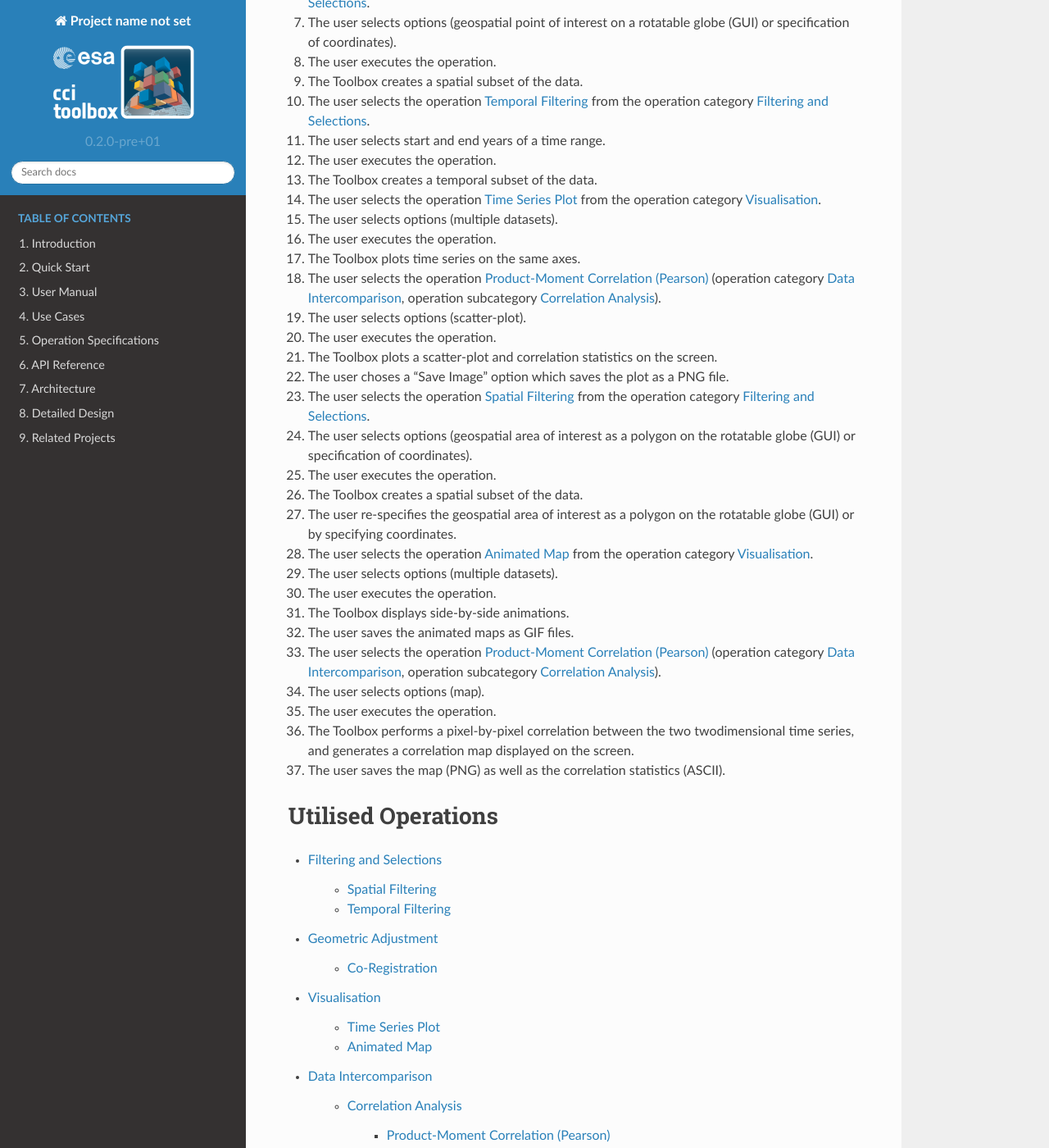
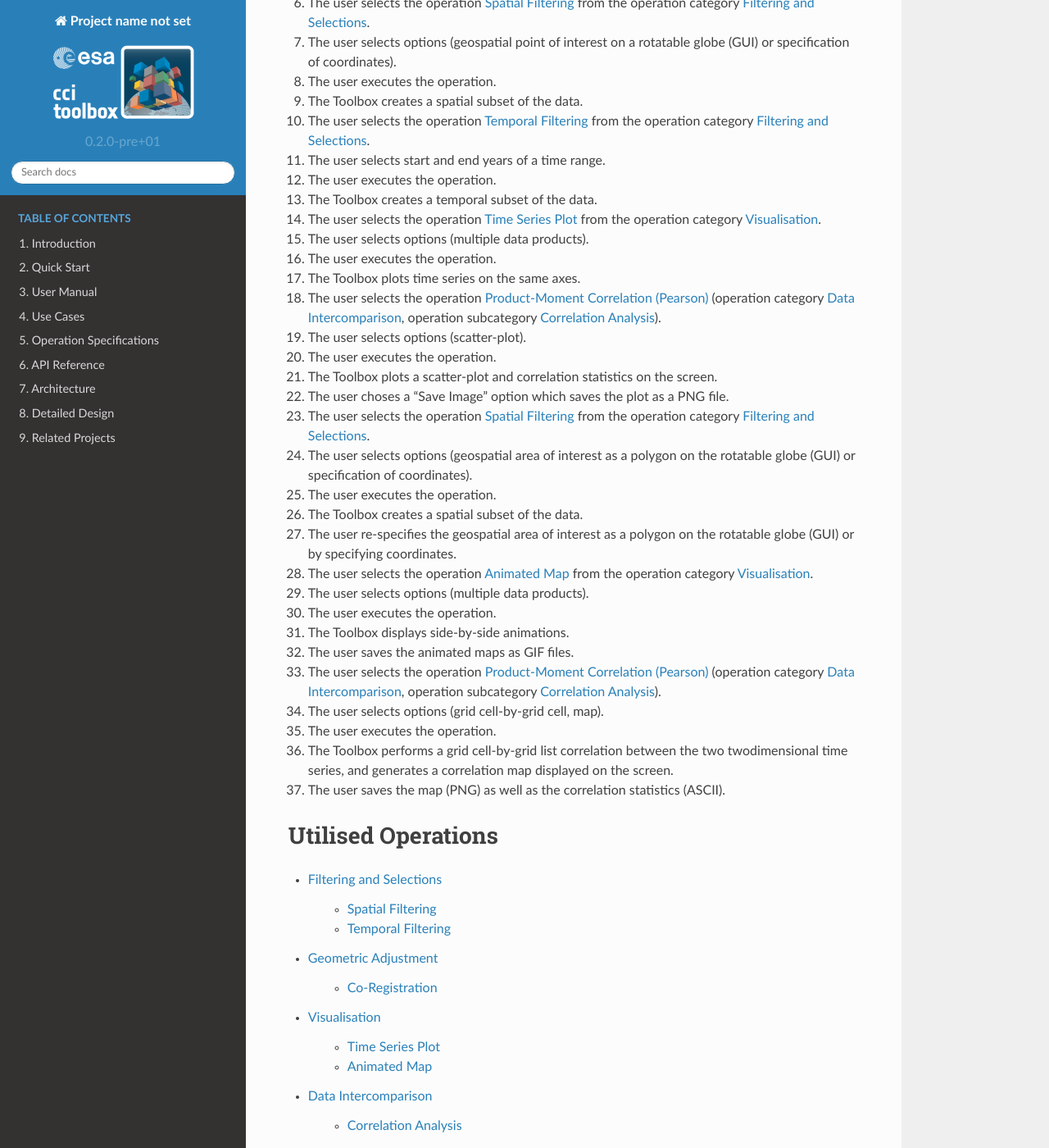
Before and after one commit to CCI-Tools/cate, a Sphinx documentation site: the page built from doc/source/op_specs/uc_workflows/uc09_workflow.rst, in a window 1280 px wide and 1400 px high, scrolled down 432 px. Shown: the whole window at 82% size. Built offline with Sphinx 7.4.7 and the Read the Docs theme 2.0.0, drawn with Linux system fonts in a browser that asks for light colours; some of the changed text lies outside the part shown.

Commit message:
inclusion list of geoph. quantities
+ grid cell instead of pixel
+ data products instead of data sets

```diff
--- a/doc/source/op_specs/uc_workflows/uc09_workflow.rst
+++ b/doc/source/op_specs/uc_workflows/uc09_workflow.rst
@@ -19,7 +19,7 @@ Use Case #9 :ref:`uc_09`.
 #.  	The user executes the operation.
 #.  	The Toolbox creates a temporal subset of the data.
 #.  	The user selects the operation :doc:`Time Series Plot <../visualisation/op_spec_time-series-plot>` from the operation category :doc:`Visualisation <../visualisation/op_spec_category_visualisation>`.
-#.	The user selects options (multiple datasets).
+#.	The user selects options (multiple data products).
 #.	The user executes the operation.
 #.	The Toolbox plots time series on the same axes.
 #.	The user selects the operation :doc:`Product-Moment Correlation (Pearson) <../data-intercomparison/correlation-analysis/op_spec_product-moment-correlation>` (operation category :doc:`Data Intercomparison <../data-intercomparison/op_spec_category_data-intercomparison>`, operation subcategory :doc:`Correlation Analysis <../data-intercomparison/correlation-analysis/op_spec_subcategory_correlation-analysis>`).
@@ -35,14 +35,14 @@ Use Case #9 :ref:`uc_09`.
 #.	The user re-specifies the geospatial area of interest as a polygon on the rotatable globe (GUI) or by specifying coordinates.
 
 #.	The user selects the operation :doc:`Animated Map <../visualisation/op_spec_animated-map>` from the operation category :doc:`Visualisation <../visualisation/op_spec_category_visualisation>`.
-#.	The user selects options (multiple datasets).
+#.	The user selects options (multiple data products).
 #.	The user executes the operation.
 #.	The Toolbox displays side-by-side animations.
 #.	The user saves the animated maps as GIF files.
 #.	The user selects the operation :doc:`Product-Moment Correlation (Pearson) <../data-intercomparison/correlation-analysis/op_spec_product-moment-correlation>` (operation category :doc:`Data Intercomparison <../data-intercomparison/op_spec_category_data-intercomparison>`, operation subcategory :doc:`Correlation Analysis <../data-intercomparison/correlation-analysis/op_spec_subcategory_correlation-analysis>`).
-#.	The user selects options (map).
+#.	The user selects options (grid cell-by-grid cell, map).
 #.	The user executes the operation.
-#.	The Toolbox performs a pixel-by-pixel correlation between the two twodimensional time series, and generates a correlation map displayed on the screen.
+#.	The Toolbox performs a grid cell-by-grid list correlation between the two twodimensional time series, and generates a correlation map displayed on the screen.
 #.	The user saves the map (PNG) as well as the correlation statistics (ASCII).
 
 
```
Also changed, not shown: other parts of doc/source/op_specs/uc_workflows/uc09_workflow.rst (+1 -1 lines).
